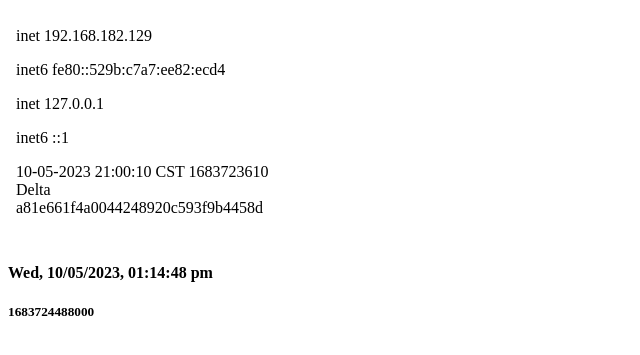
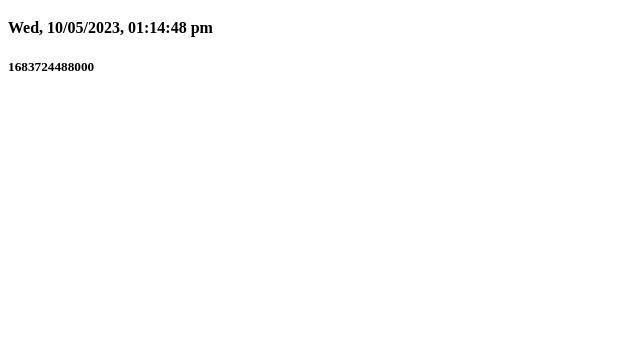
Before and after one commit to Liujiahaoniubi/cs23delta, a plain HTML site: page docs/index.html in a window 1280 px wide. Shown: the part 61-416 px from the top of the page, without its empty margins (0-640 px from the left). Drawn offline with Linux system fonts and the light colour scheme.

Commit message:
Update index.html

```diff
--- a/docs/index.html
+++ b/docs/index.html
@@ -8,12 +8,6 @@
  <body>
  <h1>Hello from cs23delta</h1>
 <!-- ipaddresses past next line -->
-  <div id="list">
- <iframe width="400" height="220" src="./ipaddresses.html"
- frameborder="0" >
- </iframe>
-</div>
-
  <h4 id="id01">AAAA</h4>
  <h5 id="id02">AAAA</h5>
  </body>
```
